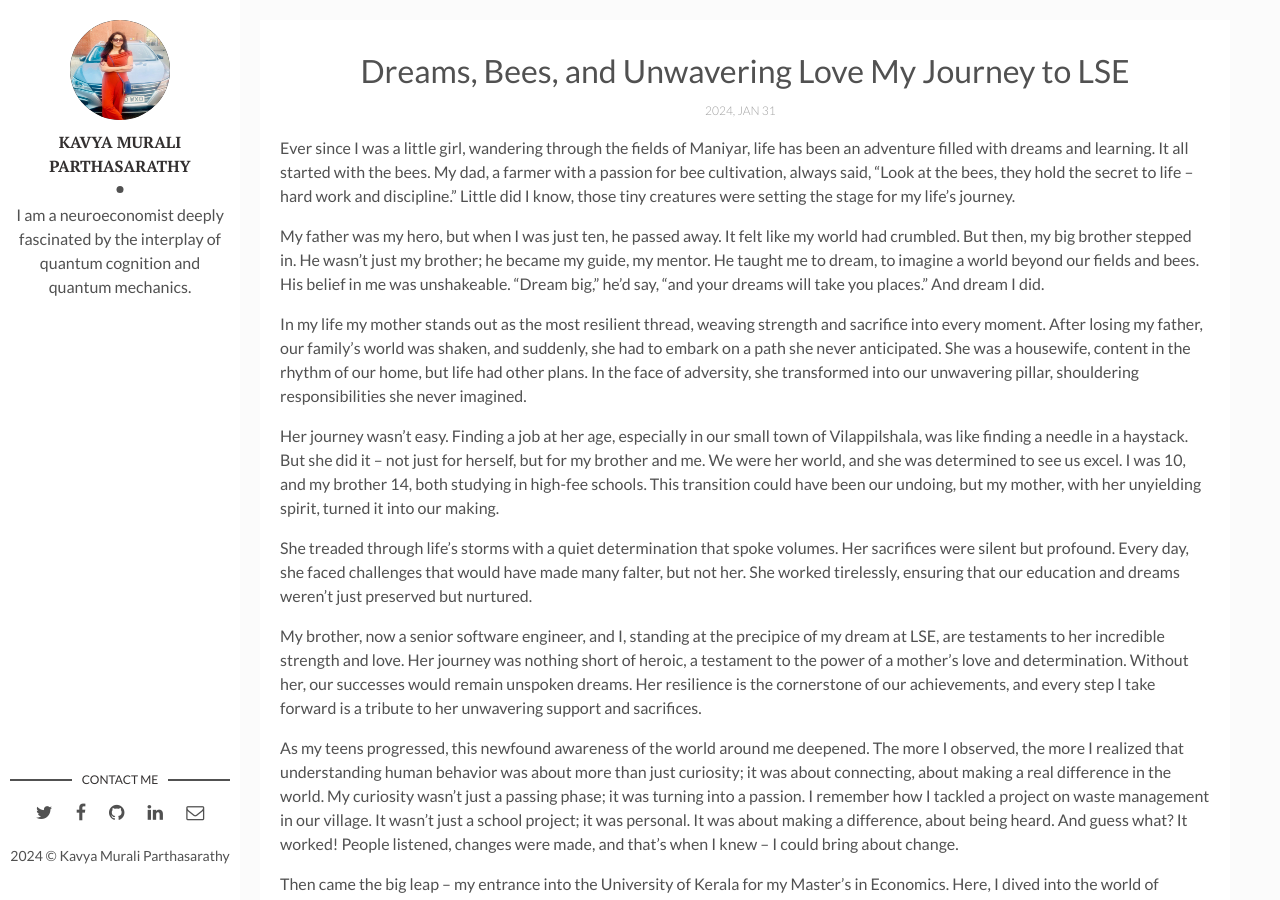
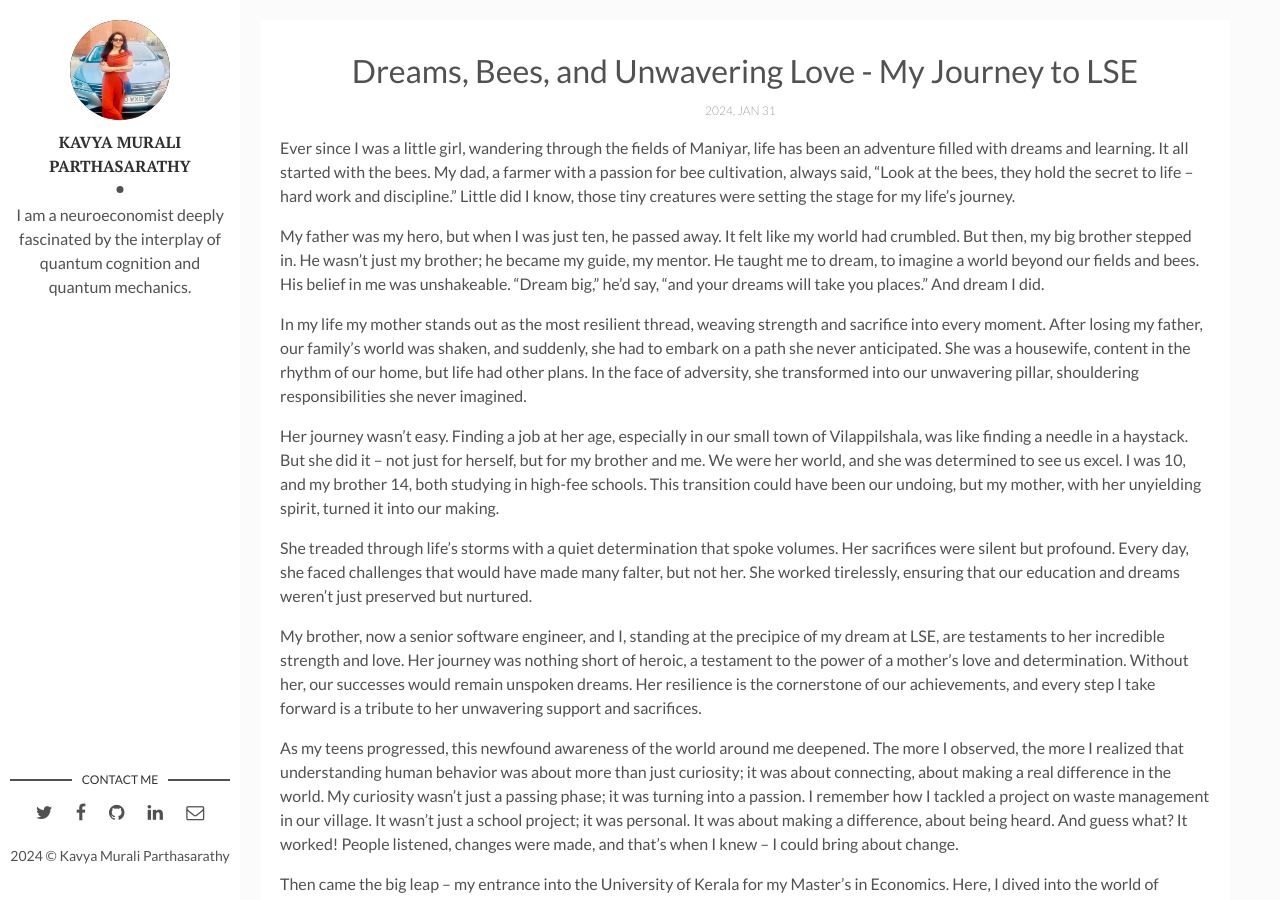
Before and after one commit to Qetsiyeh/Kavs_Blogs, a Jekyll site: the page built from _posts/2024-02-02-dreams-bees-project-and-unwavering-love-my-journey-to-lsc.markdown, in a window 1280 px wide and 900 px high. Built offline with Jekyll 4.4.1, drawn with Linux system fonts in a browser that asks for light colours; comment, search, counter and statistics services are not loaded.

```diff
--- a/_posts/2024-02-02-dreams-bees-project-and-unwavering-love-my-journey-to-lsc.markdown
+++ b/_posts/2024-02-02-dreams-bees-project-and-unwavering-love-my-journey-to-lsc.markdown
@@ -1,6 +1,6 @@
 ---
 layout: post
-title: Dreams, Bees, and Unwavering Love My Journey to LSE
+title: Dreams, Bees, and Unwavering Love - My Journey to LSE
 date: 2024-02-01 00:00:00 +0300
 ---
 Ever since I was a little girl, wandering through the fields of Maniyar, life has been an adventure filled with dreams and learning. It all started with the bees. My dad, a farmer with a passion for bee cultivation, always said, "Look at the bees, they hold the secret to life – hard work and discipline." Little did I know, those tiny creatures were setting the stage for my life's journey.
```
